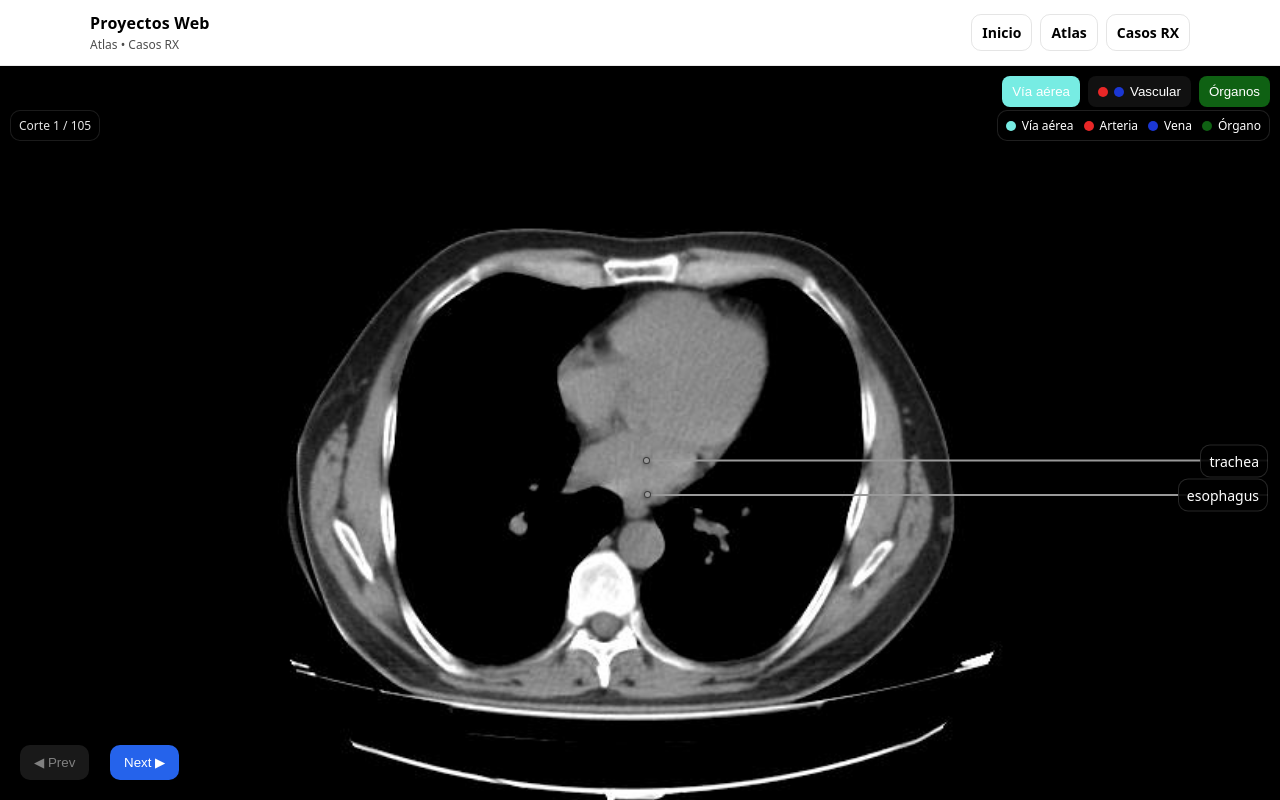
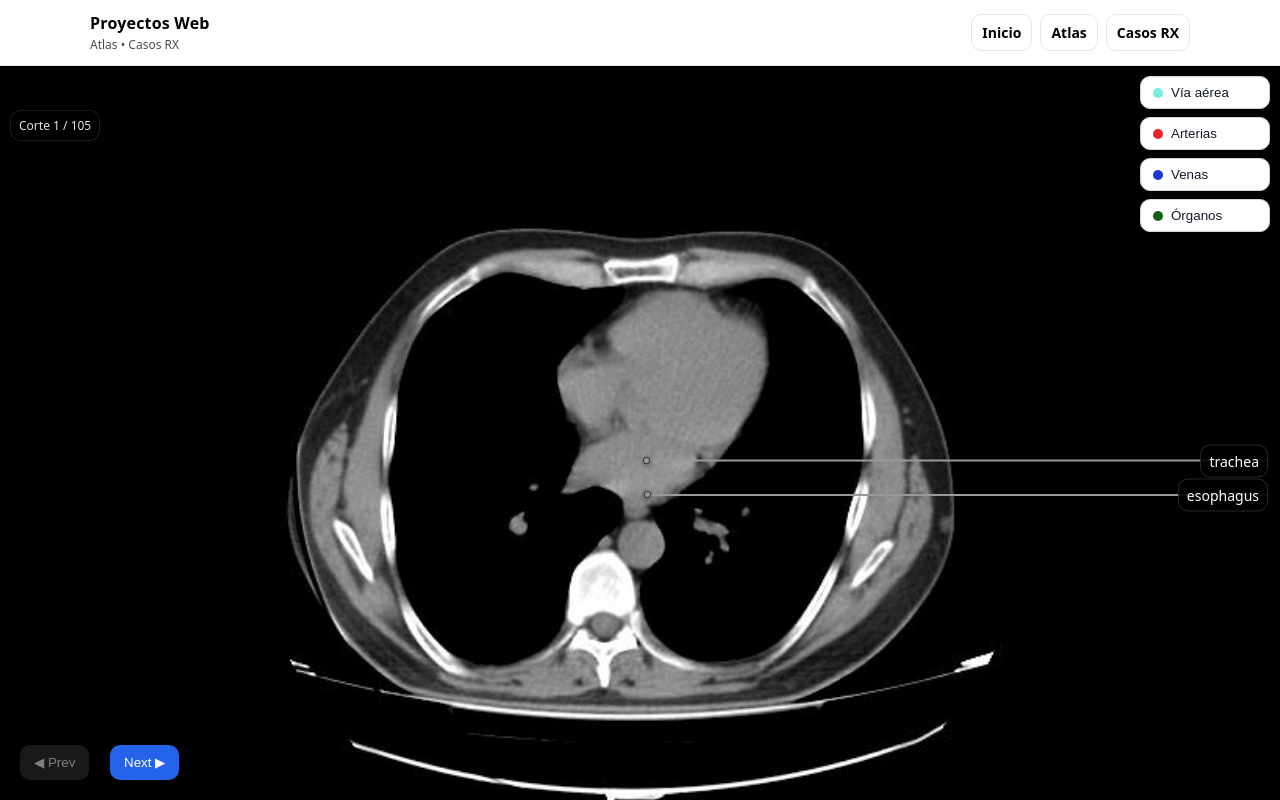
Before and after one commit to vcpolanco/atlas-radiology, a Next.js app: page /study/abdomen_ct_normal_v1 in a window 1280 px wide. Built offline with nearby package versions, Linux system fonts and the light colour scheme.

Commit message:
update annotations torax

```diff
--- a/app/study/[studyId]/page.tsx
+++ b/app/study/[studyId]/page.tsx
@@ -156,7 +156,8 @@ useEffect(() => {
   const [slice, setSlice] = useState(0)
 const [labelFilters, setLabelFilters] = useState({
   airway: true,
-  vascular: true, // artery + vein
+  artery: true,
+  vein: true,
   organ: true,
 })
 
@@ -227,7 +228,8 @@ function isStructureVisible(structureId: string) {
   const raw = (categoryById.get(structureId) ?? "").trim().toLowerCase()
 
   if (raw === "airway") return labelFilters.airway
-  if (raw === "artery" || raw === "vein") return labelFilters.vascular
+  if (raw === "artery") return labelFilters.artery
+  if (raw === "vein") return labelFilters.vein
   if (raw === "organ") return labelFilters.organ
 
   return true
@@ -1022,41 +1024,6 @@ function clearAllAnnotations() {
         )}
 
 
-{/* leyenda por categoria dentro del main */}
-<div
-  style={{
-    position: "absolute",
-    top: 44,
-    right: 10,
-    zIndex: 9999,
-    background: "rgba(0,0,0,0.35)",
-    border: "1px solid rgba(255,255,255,0.12)",
-    borderRadius: 10,
-    padding: "6px 8px",
-    color: "white",
-    fontSize: 12,
-    display: "flex",
-    gap: 10,
-    alignItems: "center",
-  }}
->
-  {(["airway", "artery", "vein", "organ"] as const).map((cat) => (
-  <span key={cat} style={{ display: "inline-flex", gap: 6, alignItems: "center" }}>
-    <span
-      style={{
-        width: 10,
-        height: 10,
-        borderRadius: 999,
-        background: CATEGORY_COLORS[cat],
-      }}
-    />
-    {CATEGORY_LABELS[cat]}
-  </span>
-))}
-
-</div>
-
-
 
         {/* [3.30.2.2] Viewer :: slice counter */}
         <div
@@ -1175,8 +1142,8 @@ function clearAllAnnotations() {
         )}
         {/* END [3.30.2.4] Viewer :: callouts */}
 
-        {/* [3.30.2.5] Viewer :: labels toggle */}
-        {/* [3.30.2.5] Viewer :: label filters */}
+
+{/* [3.30.2.5] Viewer :: label filters */}
 <div
   onClick={(e) => e.stopPropagation()}
   style={{
@@ -1185,57 +1152,128 @@ function clearAllAnnotations() {
     right: 10,
     zIndex: 9999,
     display: 'flex',
+    flexDirection: 'column',
     gap: 8,
   }}
 >
   <button
     onClick={() => setLabelFilters((p) => ({ ...p, airway: !p.airway }))}
     style={{
-      background: labelFilters.airway ? CATEGORY_COLORS.airway : '#444',
-      color: 'white',
-      border: 'none',
-      padding: '8px 10px',
-      borderRadius: 8,
+      display: 'flex',
+      alignItems: 'center',
+      gap: 8,
+      minWidth: 130,
+      padding: '8px 12px',
+      borderRadius: 10,
+      border: '1px solid #d1d5db',
+      background: labelFilters.airway ? '#ffffff' : '#e5e7eb',
+      color: '#111827',
       cursor: 'pointer',
+      fontWeight: 500,
+      textAlign: 'left',
     }}
   >
+    <span
+      style={{
+        width: 10,
+        height: 10,
+        borderRadius: 999,
+        background: CATEGORY_COLORS.airway,
+        flex: '0 0 auto',
+      }}
+    />
     Vía aérea
   </button>
 
   <button
-    onClick={() => setLabelFilters((p) => ({ ...p, vascular: !p.vascular }))}
+    onClick={() => setLabelFilters((p) => ({ ...p, artery: !p.artery }))}
     style={{
-      background: labelFilters.vascular ? '#111' : '#444',
-      color: 'white',
-      border: 'none',
-      padding: '8px 10px',
-      borderRadius: 8,
+      display: 'flex',
+      alignItems: 'center',
+      gap: 8,
+      minWidth: 130,
+      padding: '8px 12px',
+      borderRadius: 10,
+      border: '1px solid #d1d5db',
+      background: labelFilters.artery ? '#ffffff' : '#e5e7eb',
+      color: '#111827',
       cursor: 'pointer',
-      display: 'flex',
-      gap: 6,
-      alignItems: 'center',
+      fontWeight: 500,
+      textAlign: 'left',
     }}
   >
-    <span style={{ width: 10, height: 10, borderRadius: 999, background: CATEGORY_COLORS.artery }} />
-    <span style={{ width: 10, height: 10, borderRadius: 999, background: CATEGORY_COLORS.vein }} />
-    Vascular
+    <span
+      style={{
+        width: 10,
+        height: 10,
+        borderRadius: 999,
+        background: CATEGORY_COLORS.artery,
+        flex: '0 0 auto',
+      }}
+    />
+    Arterias
+  </button>
+
+  <button
+    onClick={() => setLabelFilters((p) => ({ ...p, vein: !p.vein }))}
+    style={{
+      display: 'flex',
+      alignItems: 'center',
+      gap: 8,
+      minWidth: 130,
+      padding: '8px 12px',
+      borderRadius: 10,
+      border: '1px solid #d1d5db',
+      background: labelFilters.vein ? '#ffffff' : '#e5e7eb',
+      color: '#111827',
+      cursor: 'pointer',
+      fontWeight: 500,
+      textAlign: 'left',
+    }}
+  >
+    <span
+      style={{
+        width: 10,
+        height: 10,
+        borderRadius: 999,
+        background: CATEGORY_COLORS.vein,
+        flex: '0 0 auto',
+      }}
+    />
+    Venas
   </button>
 
   <button
     onClick={() => setLabelFilters((p) => ({ ...p, organ: !p.organ }))}
     style={{
-      background: labelFilters.organ ? CATEGORY_COLORS.organ : '#444',
-      color: 'white',
-      border: 'none',
-      padding: '8px 10px',
-      borderRadius: 8,
+      display: 'flex',
+      alignItems: 'center',
+      gap: 8,
+      minWidth: 130,
+      padding: '8px 12px',
+      borderRadius: 10,
+      border: '1px solid #d1d5db',
+      background: labelFilters.organ ? '#ffffff' : '#e5e7eb',
+      color: '#111827',
       cursor: 'pointer',
+      fontWeight: 500,
+      textAlign: 'left',
     }}
   >
+    <span
+      style={{
+        width: 10,
+        height: 10,
+        borderRadius: 999,
+        background: CATEGORY_COLORS.organ,
+        flex: '0 0 auto',
+      }}
+    />
     Órganos
   </button>
 </div>
 {/* END [3.30.2.5] Viewer :: label filters */}
+
 
         {/* [3.30.2.6] Viewer :: prev/next */}
         <button
```
